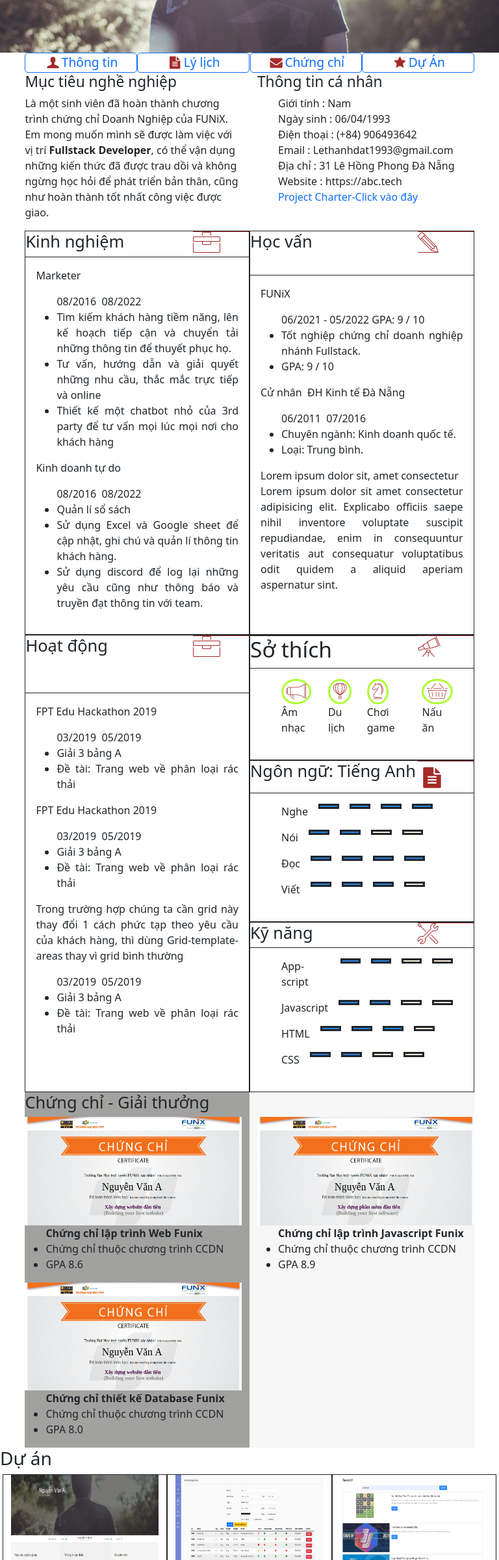
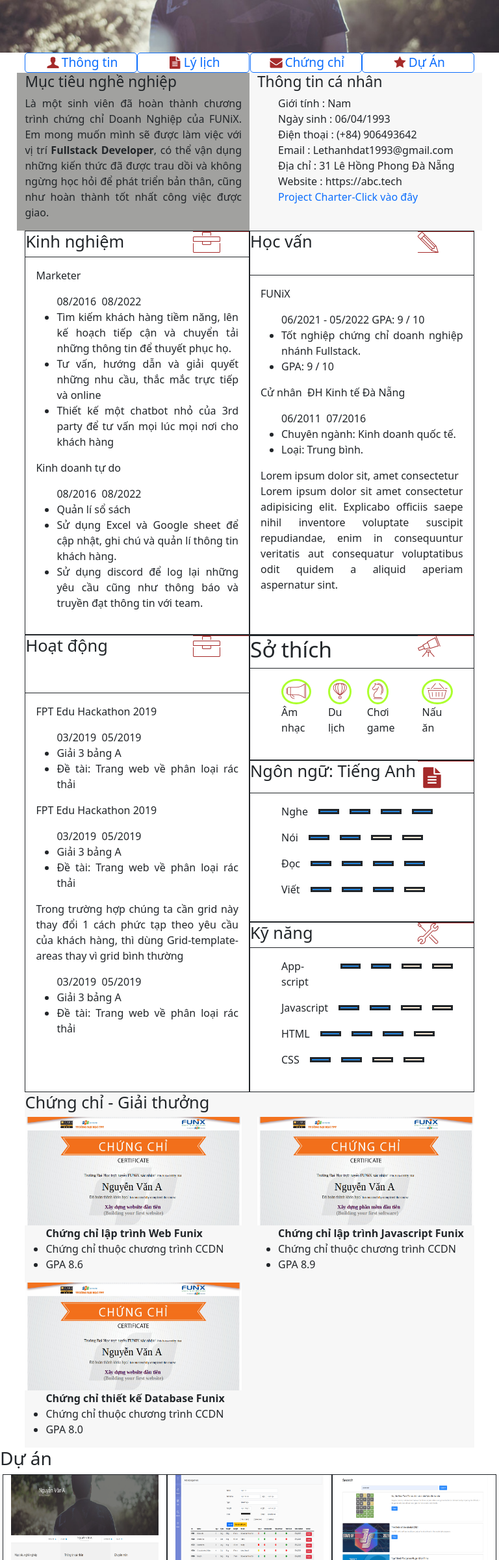
Before and after one commit to dreemurgithub/assignment3, a plain HTML site: page index.html in a window 768 px wide. Shown: the part 159-2560 px from the top of the page at 65% size. Drawn offline with nearby package versions, Linux system fonts and the light colour scheme.

Commit message:
Add files via upload

```diff
--- a/css/style.css
+++ b/css/style.css
@@ -13,7 +13,6 @@
   grid-template-columns: 3fr 1fr;
   grid-template-rows: auto auto;
   border: solid 1px;
-  text-align: justify;
   padding: 0;
 }
 #job-info > div > .skill > h1 {
@@ -36,6 +35,7 @@
 #banner > div {
   margin-top: auto;
   margin-bottom: auto;
+
 }
 h3 {
   text-align: left;
@@ -47,6 +47,15 @@ a:active {
   text-decoration: none !important;
 }
 /*lệnh lặt vặt cho đẹp*/
+#color-gray{
+  background-color:  #a1a19f;
+}
+#color-grey{
+  background-color: #f7f7f7;
+}
+p,li{
+  text-align: justify;
+}
 .mt-40>li{
   list-style: none;
 }
@@ -80,6 +89,7 @@ i {
 }
 .flex-list > ul > li {
   margin: 0 1em 0 0;
+  padding: 0;
 }
 #about > div > ul > li {
   list-style: none;
@@ -89,12 +99,16 @@ i {
   height: 0.5em;
   background-color: rgb(36, 132, 221);
   border: solid;
+  position: relative;
+  bottom: -0.5em;
 }
 .white {
   background-color: antiquewhite;
   border: solid;
   width: 2em;
   height: 0.5em;
+  position: relative;
+  bottom: -0.5em;
 }
 
 #footer > div > ul {
--- a/css/tablet.css
+++ b/css/tablet.css
@@ -49,7 +49,6 @@
 
   #banner {
     background-image: url("../images/banner.jpg");
-    background-color: aliceblue;
     background-size: cover;
     display: flex;
     height: 30vh;
@@ -96,13 +95,7 @@
       text-align: justify;
     }
     .bg-grey {
-      background: linear-gradient(
-        to right,
-        #a1a19f,
-        #a1a19f 50%,
-        #f7f7f7 50%,
-        #f7f7f7 100%
-      );
+      background: #f7f7f7 ;
     }
     #certificate > .row > div {
       display: grid;
@@ -112,4 +105,5 @@
       width: 99%;
       margin: 0 auto 0 auto;
     }
+
   }
```
